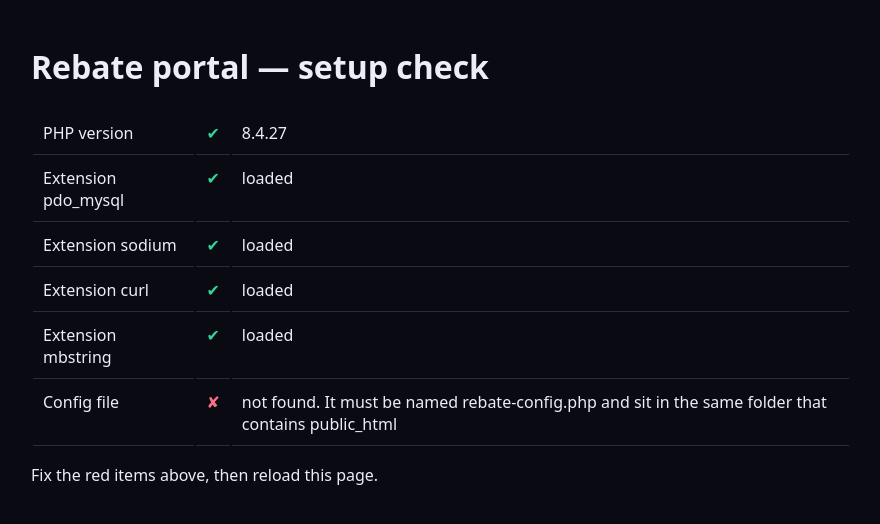
After one commit to sanojmk2004/xrover5-website, a PHP site: page /rebate/check.php in a window 1280 px wide. The commit adds this page. Shown: the top 524 px of the page, without its empty margins (199-1079 px from the left). Run offline with PHP 8.4, Linux system fonts and the light colour scheme.

Commit message:
Rebate portal: setup check page and readable error page instead of blank 500
Co-Authored-By: Claude Opus 5.5 <noreply@anthropic.com>
Claude-Session: https://claude.ai/code/session_0187WWzgpnaQfQnS7DHmKbgu

```diff
--- /dev/null
+++ b/rebate/check.php
@@ -0,0 +1,58 @@
+<?php
+// Setup checker: shows why the rebate portal can't start (PHP version, extensions, config, database).
+// Written in old-style PHP so it runs even on PHP versions too old for the portal itself.
+// Turns itself off once install.php has created the admin (home/rebate-installed.lock).
+error_reporting(E_ALL);
+ini_set('display_errors', '1');
+header('Content-Type: text/html; charset=utf-8');
+
+$home = dirname(dirname(dirname(__FILE__)));
+$cfgFile = getenv('REBATE_CONFIG') ? getenv('REBATE_CONFIG') : $home . '/rebate-config.php';
+if (file_exists(dirname($cfgFile) . '/rebate-installed.lock')) { header('HTTP/1.0 404 Not Found'); exit('Not found'); }
+
+$rows = array();
+function add_row(&$rows, $label, $ok, $detail) { $rows[] = array($label, $ok, $detail); }
+
+$ver = PHP_VERSION;
+add_row($rows, 'PHP version', version_compare($ver, '8.1.0', '>='), $ver . (version_compare($ver, '8.1.0', '>=') ? '' : ' — needs 8.1 or higher: cPanel > Select PHP Version'));
+foreach (array('pdo_mysql', 'sodium', 'curl', 'mbstring') as $ext) {
+  $has = extension_loaded($ext);
+  add_row($rows, 'Extension ' . $ext, $has, $has ? 'loaded' : 'missing — cPanel > Select PHP Version > Extensions, tick ' . $ext);
+}
+
+$cfgOk = file_exists($cfgFile);
+add_row($rows, 'Config file', $cfgOk, $cfgOk ? 'found' : 'not found. It must be named rebate-config.php and sit in the same folder that contains public_html');
+$cfg = null;
+if ($cfgOk) {
+  try {
+    $cfg = include $cfgFile;
+    add_row($rows, 'Config readable', is_array($cfg), is_array($cfg) ? 'ok' : 'file does not return the settings — make sure it starts with <?php and you pasted the whole text');
+  } catch (Throwable $e) {
+    add_row($rows, 'Config readable', false, 'syntax error in rebate-config.php: ' . htmlspecialchars($e->getMessage()) . ' (line ' . $e->getLine() . ') — usually a missing quote or comma');
+    $cfg = null;
+  }
+}
+if (is_array($cfg)) {
+  $key = isset($cfg['app_key']) ? base64_decode($cfg['app_key'], true) : false;
+  add_row($rows, 'app_key', $key !== false && strlen($key) === 32, ($key !== false && strlen($key) === 32) ? 'ok' : 'app_key is wrong — copy it exactly, including the = at the end');
+  if (extension_loaded('pdo_mysql')) {
+    try {
+      $pdo = new PDO($cfg['db']['dsn'], isset($cfg['db']['user']) ? $cfg['db']['user'] : null, isset($cfg['db']['pass']) ? $cfg['db']['pass'] : null, array(PDO::ATTR_ERRMODE => PDO::ERRMODE_EXCEPTION));
+      add_row($rows, 'Database connection', true, 'connected');
+    } catch (Throwable $e) {
+      $m = $e->getMessage();
+      $hint = 'check the database name, user and password in rebate-config.php';
+      if (strpos($m, '1045') !== false) $hint = 'username or password is wrong, or the user is not added to the database (cPanel > MySQL Databases > Add User To Database, ALL PRIVILEGES)';
+      if (strpos($m, '1044') !== false) $hint = 'user has no access to this database — cPanel > MySQL Databases > Add User To Database, tick ALL PRIVILEGES';
+      if (strpos($m, '1049') !== false) $hint = 'database name is wrong — use the full name with the prefix, as listed under Current Databases';
+      add_row($rows, 'Database connection', false, htmlspecialchars(preg_replace('/\(using password:.*\)/', '', $m)) . ' — ' . $hint);
+    }
+  }
+}
+$allOk = true; foreach ($rows as $r) if (!$r[1]) $allOk = false;
+?><!doctype html><html><head><meta name="viewport" content="width=device-width"><title>Rebate setup check</title>
+<style>body{background:#0a0b12;color:#eceef6;font-family:system-ui,sans-serif;padding:24px;max-width:820px;margin:auto}td{padding:10px;border-bottom:1px solid #272c3d;vertical-align:top}.ok{color:#34d399}.bad{color:#fb6f84}a{color:#45cfff}</style></head><body>
+<h1>Rebate portal — setup check</h1>
+<table><?php foreach ($rows as $r): ?><tr><td><?php echo $r[0]; ?></td><td class="<?php echo $r[1] ? 'ok' : 'bad'; ?>"><?php echo $r[1] ? '✔' : '✘'; ?></td><td><?php echo $r[2]; ?></td></tr><?php endforeach; ?></table>
+<p><?php echo $allOk ? 'All good — now open <a href="install.php">install.php</a>.' : 'Fix the red items above, then reload this page.'; ?></p>
+</body></html>
--- a/rebate/install.php
+++ b/rebate/install.php
@@ -6,7 +6,9 @@ require __DIR__ . '/inc/schema.php';
 
 foreach (schema_sql(db_driver()) as $sql) db()->exec($sql);
 
+$lockFile = dirname($cfgFile) . '/rebate-installed.lock'; // also switches off check.php
 if (val("SELECT COUNT(*) FROM users WHERE role = 'admin'") > 0) {
+  @touch($lockFile);
   page_start('Setup');
   echo '<div class="card form-narrow"><h1>Already set up</h1><p class="muted">Tables are up to date. An admin account exists, so setup is locked.</p><a class="btn btn-primary" href="' . e(url('login.php')) . '">Go to login</a></div>';
   page_end();
@@ -32,6 +34,7 @@ if (is_post()) {
     foreach (['min_withdrawal' => '10', 'metaapi_region' => 'new-york', 'payout_days' => 'every Monday'] as $k => $v) {
       if (setting($k) === null) set_setting($k, $v);
     }
+    @touch($lockFile);
     flash('Setup complete. Log in with your new admin account, then set rebate % and estimated commission per lot under Admin → Brokers.');
     redirect('login.php');
   }
```
Also changed, not shown: rebate/inc/bootstrap.php (+9 -0 lines).
